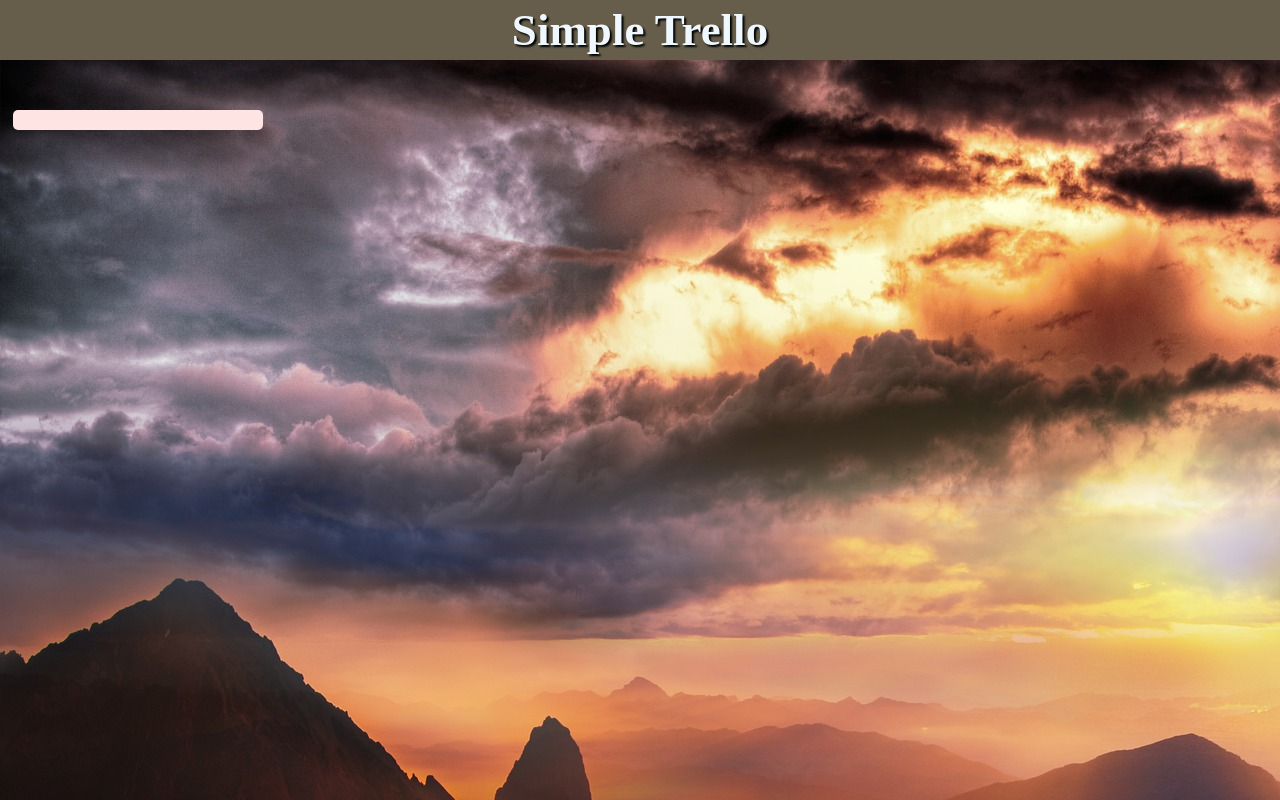
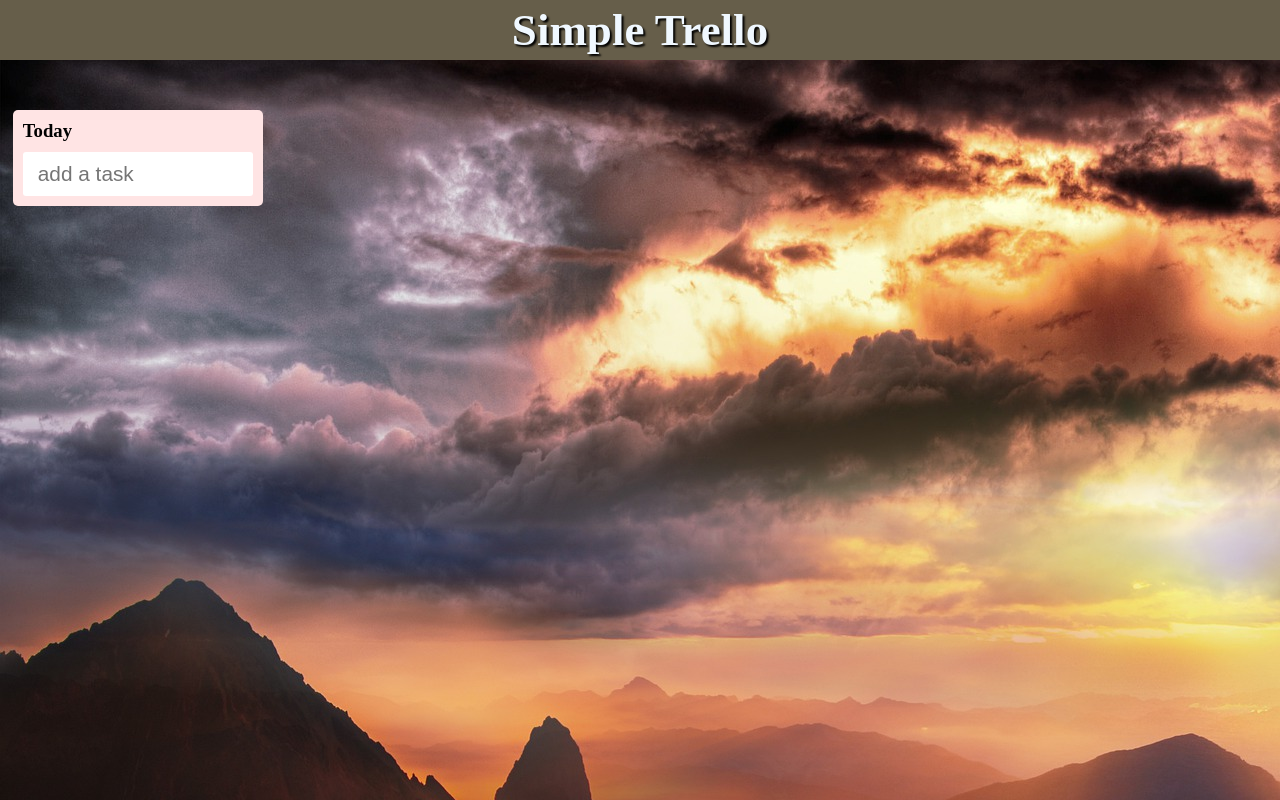
Before and after one commit to haya-y/trello-clone, a React (Create React App) app: page / in a window 1280 px wide. Built offline with nearby package versions, Linux system fonts and the light colour scheme.

Commit message:
[Add] TASKコンポーネントの作成

```diff
--- a/package.json
+++ b/package.json
@@ -10,6 +10,7 @@
     "react-beautiful-dnd": "^13.1.0",
     "react-dom": "^18.2.0",
     "react-scripts": "5.0.1",
+    "uuid": "^8.3.2",
     "web-vitals": "^2.1.4"
   },
   "scripts": {
--- a/public/index.html
+++ b/public/index.html
@@ -11,7 +11,8 @@
     />
     <link rel="apple-touch-icon" href="%PUBLIC_URL%/logo192.png" />
     <link rel="manifest" href="%PUBLIC_URL%/manifest.json" />
-    <title>React App</title>
+    <link rel ="stylesheet" href="https://cdnjs.cloudflare.com/ajax/libs/font-awesome/6.1.1/css/all.min.css">
+    <title>Simple Trello</title>
   </head>
   <body>
     <noscript>You need to enable JavaScript to run this app.</noscript>
--- /dev/null
+++ b/src/components/task/Task.jsx
@@ -0,0 +1,27 @@
+import React from "react";
+import { Draggable } from "react-beautiful-dnd";
+
+export const Task = ({ index, task, taskList, setTaskList }) => {
+  const handleDelete = (id) => {
+    setTaskList(taskList.filter((task) => task.id !== id));
+  };
+
+  return (
+    <Draggable index={index} draggableId={task.draggableId}>
+      {(provided) => (
+        <div
+          className="taskBox"
+          key={task.id}
+          ref={provided.innerRef}
+          {...provided.draggableProps}
+          {...provided.dragHandleProps}
+        >
+          <p className="taskText">{task.text}</p>
+          <button className="taskTrashButton" onClick={() => handleDelete(task.id)}>
+            <i className="fa-solid fa-trash-can"></i>
+          </button>
+        </div>
+      )}
+    </Draggable>
+  );
+};
--- a/src/components/task/TaskCard.jsx
+++ b/src/components/task/TaskCard.jsx
@@ -1,16 +1,23 @@
-import React from "react";
+import React, { useState } from "react";
 import { TaskCardDeleteButton } from "./button/TaskCardDeleteButton";
 import { TaskAddInput } from "./input/TaskAddInput";
 import { TaskCardTitle } from "./TaskCardTitle";
 import { Tasks } from "./Tasks";
 
 export const TaskCard = () => {
+  const [inputText, setInputText] = useState("");
+  const [taskList, setTaskList] = useState([]);
   return (
     <div className="taskCard">
       <TaskCardTitle />
       <TaskCardDeleteButton />
-      <TaskAddInput />
-      <Tasks />
+      <TaskAddInput
+        inputText={inputText}
+        setInputText={setInputText}
+        setTaskList={setTaskList}
+        taskList={taskList}
+      />
+      <Tasks inputText={inputText} taskList={taskList} setTaskList={setTaskList} />
     </div>
   );
 };
--- a/src/components/task/TaskCardTitle.jsx
+++ b/src/components/task/TaskCardTitle.jsx
@@ -1,5 +1,43 @@
-import React from "react";
+import React, { useState } from "react";
 
 export const TaskCardTitle = () => {
-  return <div></div>;
+  const [isClick, setIsClick] = useState(false);
+  const [inputCardTitle, setInputCardTitle] = useState("Today");
+
+  const handleClick = () => {
+    setIsClick(true);
+  };
+
+  const handleChange = (e) => {
+    setInputCardTitle(e.target.value);
+  };
+
+  const handleSubmit = (e) => {
+    e.preventDefault();
+    setIsClick(false);
+  };
+
+  const handleBlur = () => {
+    setIsClick(false);
+  };
+
+  return (
+    <div onClick={handleClick} className="taskCardTitleInputArea">
+      {isClick ? (
+        <form onSubmit={handleSubmit}>
+          <input
+            className="taskCardTitleInput"
+            autoFocus
+            type={"text"}
+            onChange={handleChange}
+            onBlur={handleBlur}
+            value={inputCardTitle}
+            maxLength={10}
+          />
+        </form>
+      ) : (
+        <h3>{inputCardTitle}</h3>
+      )}
+    </div>
+  );
 };
--- a/src/components/task/Tasks.jsx
+++ b/src/components/task/Tasks.jsx
@@ -1,5 +1,35 @@
 import React from "react";
+import { DragDropContext, Droppable } from "react-beautiful-dnd";
+import { Task } from "./Task";
 
-export const Tasks = () => {
-  return <div></div>;
+const reorder = (taskList, startIndex, endIndex) => {
+  const remove = taskList.splice(startIndex, 1);
+  taskList.splice(endIndex, 0, remove[0]);
 };
+
+export const Tasks = ({ taskList, setTaskList }) => {
+  const handleDragEnd = (result) => {
+    reorder(taskList, result.source.index, result.destination.index);
+
+    setTaskList(taskList);
+  };
+
+  return (
+    <div>
+      <DragDropContext onDragEnd={handleDragEnd}>
+        <Droppable droppableId="droppable">
+          {(provided) => (
+            <div {...provided.droppableProps} ref={provided.innerRef}>
+              {taskList.map((task, index) => (
+                <div key={task.id}>
+                  <Task index={index} task={task} taskList={taskList} setTaskList={setTaskList} />
+                </div>
+              ))}
+              {provided.placeholder}
+            </div>
+          )}
+        </Droppable>
+      </DragDropContext>
+    </div>
+  );
+};
--- a/src/components/task/input/TaskAddInput.jsx
+++ b/src/components/task/input/TaskAddInput.jsx
@@ -1,5 +1,38 @@
 import React from "react";
+import { v4 as uuidv4 } from "uuid";
 
-export const TaskAddInput = () => {
-  return <div></div>;
+export const TaskAddInput = ({ inputText, setInputText, setTaskList, taskList }) => {
+  const handleSubmit = (e) => {
+    e.preventDefault();
+    if (inputText === "") return;
+    const taskId = uuidv4();
+    console.log({ taskId });
+    setTaskList([
+      ...taskList,
+      {
+        id: taskId,
+        draggableId: `task-${taskId}`,
+        text: inputText,
+      },
+    ]);
+    setInputText("");
+  };
+
+  const handleChange = (e) => {
+    setInputText(e.target.value);
+  };
+
+  return (
+    <div>
+      <form onSubmit={handleSubmit}>
+        <input
+          className="taskAddInput"
+          type="text"
+          placeholder="add a task"
+          onChange={handleChange}
+          value={inputText}
+        />
+      </form>
+    </div>
+  );
 };
--- a/src/index.css
+++ b/src/index.css
@@ -31,3 +31,48 @@
   background-color: rgb(288, 228, 228);
   border-radius: 5px;
 }
+
+.taskCardTitleInputArea {
+  margin-bottom: 10px;
+  width: 30%;
+  cursor: pointer;
+}
+
+.taskCardTitleInput {
+  width: 80px;
+  font-size: 1.1rem;
+  padding: 4px 6px;
+  border-radius: 3px;
+  border: none;
+  outline: none;
+}
+
+.taskAddInput {
+  width: 100%;
+  font-size: 1.3rem;
+  padding: 10px 15px;
+  border-radius: 3px;
+  border: none;
+  outline: none;
+}
+
+.taskBox {
+  display: flex;
+  justify-content: space-between;
+  align-items: center;
+  padding: 17px 0;
+  margin-top: 10px;
+  background-color: white;
+  border-radius: 5px;
+  box-shadow: 1px 1px 1px 1px rgb(75, 75, 75);
+}
+
+.taskText {
+  margin-left: 12px;
+}
+
+.taskTrashButton {
+  cursor: pointer;
+  margin-right: 9px;
+  border: none;
+}
```
Also changed, not shown: 1 other file (tests, documents, lock files or other folders).
